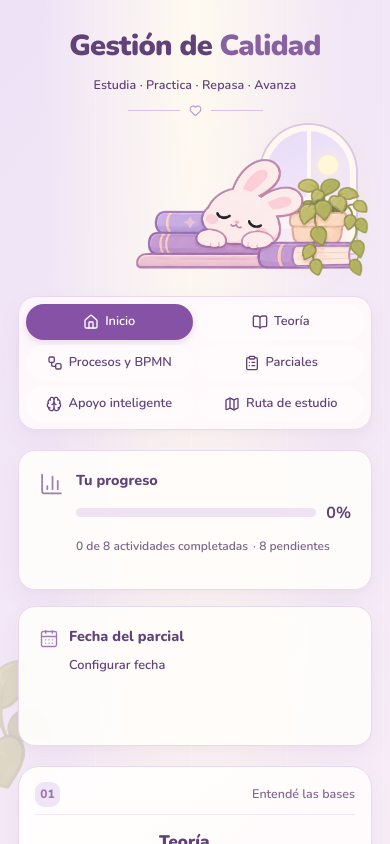
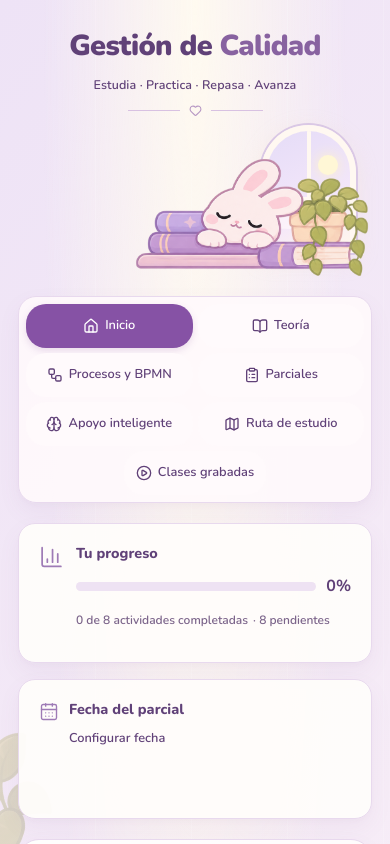
Before and after one commit to NadiaEnoaRizoAvalos/Gestion_calidad, a React (Vite) app: page / in a window 390 px wide. Shown: the top 844 px of the page. Built offline with nearby package versions, Linux system fonts and the light colour scheme; what bpmn-js would draw is missing.

Commit message:
feat: agregar acceso a clases grabadas en la navegación

```diff
--- a/src/components/Layout.tsx
+++ b/src/components/Layout.tsx
@@ -1,7 +1,7 @@
 import { useEffect, useRef } from "react";
 import { Link, NavLink, Outlet, useLocation } from "react-router-dom";
 import {
-  Heart, Home, Sparkles, BookOpen, Workflow, ClipboardList, Brain, Map,
+  Heart, Home, Sparkles, BookOpen, Workflow, ClipboardList, Brain, Map, CirclePlay,
 } from "lucide-react";
 import { assets } from "../data/assets";
 import { useStudy } from "../hooks/useStudy";
@@ -83,6 +83,14 @@ export function Layout() {
             <Icon size={16} aria-hidden="true" /><span>{label}</span>
           </NavLink>
         ))}
+        <a
+          href="https://www.youtube.com/playlist?list=PL6qDkLKyHoLCBkW1a4ZSx0PxCRjOqILZv"
+          target="_blank"
+          rel="noopener noreferrer"
+          title="Clases grabadas (se abre en una pestaña nueva)"
+        >
+          <CirclePlay size={16} aria-hidden="true" /><span>Clases grabadas</span>
+        </a>
       </nav>
       {storageError && (
         <p className="storage-alert" role="alert">
--- a/src/styles/content.css
+++ b/src/styles/content.css
@@ -2,6 +2,7 @@
   display: flex;
   gap: 7px;
   justify-content: center;
+  align-items: stretch;
   flex-wrap: wrap;
   position: relative;
   z-index: 2;
@@ -22,10 +23,24 @@
     box-shadow 0.2s,
     transform 0.2s;
   font-size: 0.83rem;
-  padding: 7px 15px;
+  padding: 7px 12px;
+  min-height: 44px;
+  min-width: 0;
+  text-align: center;
   border-radius: 20px;
   background: #fffafc;
   border: 1px solid transparent;
+}
+.module-nav a svg {
+  flex-shrink: 0;
+}
+.module-nav a:hover {
+  box-shadow: 0 3px 7px #8b54a32b;
+  transform: translateY(-1px);
+}
+.module-nav a:focus-visible {
+  outline: 3px solid var(--purple);
+  outline-offset: 3px;
 }
 .module-nav a.active {
   color: #fff;
--- a/src/styles/responsive.css
+++ b/src/styles/responsive.css
@@ -490,6 +490,10 @@
     padding: 7px 11px;
     font-size: 0.8rem;
   }
+  .module-nav a:last-child {
+    grid-column: 1 / -1;
+    justify-self: center;
+  }
   .page-heading {
     align-items: center;
     gap: 12px;
```
Also changed, not shown: tests/app.e2e.ts (+43 -2 lines).
